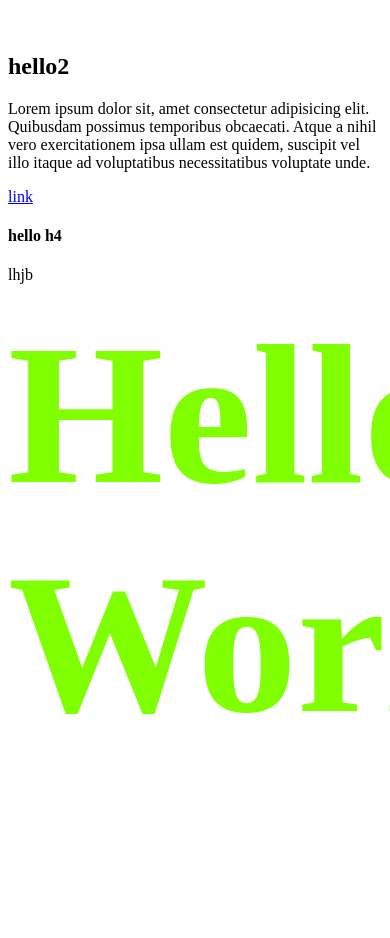
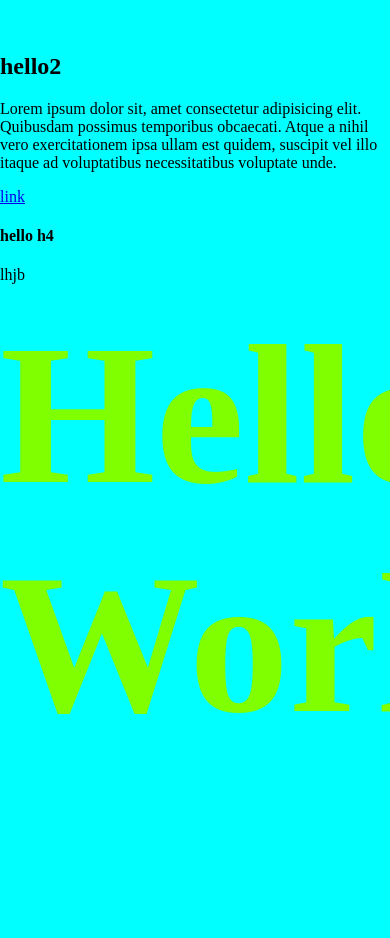
Before and after one commit to ruslan87kg/gitfolder, a plain HTML site: page index.html in a window 390 px wide. Shown: the part 196-1134 px from the top of the page. Drawn offline with nearby package versions, Linux system fonts and the light colour scheme; files that its build step writes are made by us from their sources.

Commit message:
add media

```diff
--- a/scss/style.scss
+++ b/scss/style.scss
@@ -10,3 +10,18 @@ h5 {
   text-transform: capitalize;
   color: chartreuse;
 }
+body {
+  margin: 0 auto;
+  padding: 0;
+  background-color: cornflowerblue;
+}
+@media (max-width: 500px) {
+  body {
+    background-color: gold;
+  }
+}
+@media (max-width: 800px) {
+  body {
+    background-color: aqua;
+  }
+}
```
